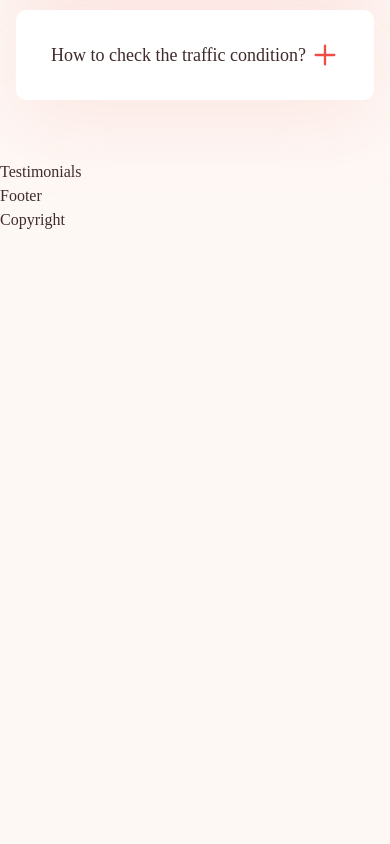
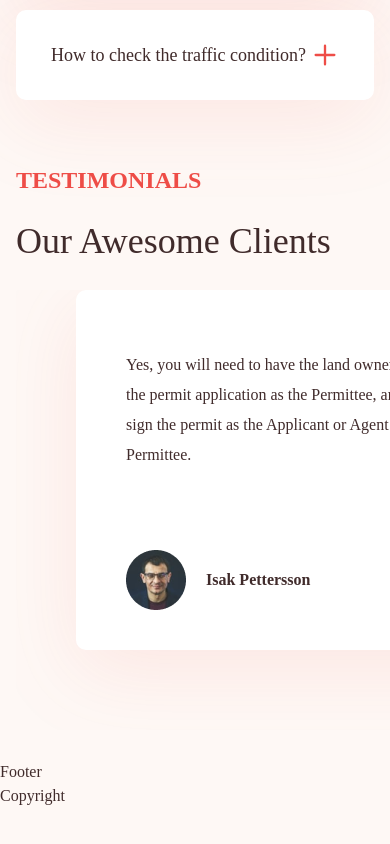
Before and after one commit to mammimia/trafico-website, a Next.js app: page / in a window 390 px wide. Shown: the part 4174-5018 px from the top of the page. Built offline with nearby package versions, Linux system fonts and the light colour scheme.

Commit message:
Testimonials section implemented

```diff
--- a/components/Slider.js
+++ b/components/Slider.js
@@ -1,5 +1,27 @@
-const Slider = () => {
-  return <div>Slider</div>;
+import Image from "next/image";
+import { Swiper, SwiperSlide } from "swiper/react";
+import "swiper/css";
+
+const Slider = ({ clients }) => {
+  return (
+    <Swiper slidesPerView={3} spaceBetween={20} slidesOffsetBefore={60} grabCursor className="testimonialSlider">
+      {clients.map((client, index) => {
+        const { message, image, name } = client;
+
+        return (
+          <SwiperSlide key={index}>
+            <div className="bg-white h-[360px] drop-shadow-primary rounded-[10px] px-[50px] pt-[60px] pb-[40px] flex flex-col justify-between">
+              <p className="font-ling leading-[30px]">{message}</p>
+              <div className="flex items-center gap-x-5">
+                <Image src={image} alt="" width={60} height={60} />
+                <span className="font-semibold">{name}</span>
+              </div>
+            </div>
+          </SwiperSlide>
+        );
+      })}
+    </Swiper>
+  );
 };
 
 export default Slider;
--- a/components/Testimonials.js
+++ b/components/Testimonials.js
@@ -1,5 +1,31 @@
-const Testimonials = () => {
-  return <div>Testimonials</div>;
+import { motion } from "framer-motion";
+import Slider from "../components/Slider";
+import { fadeInUp, staggerTextContainer } from "../variants";
+
+const Testimonials = ({ testimonialData }) => {
+  const { pretitle, title, clients } = testimonialData;
+
+  return (
+    <section className="relative min-h-[600px]">
+      <div className="container mx-auto">
+        <motion.div
+          variants={staggerTextContainer}
+          initial="initial"
+          whileInView="animate"
+          viewport={{ once: false, amount: 0.6 }}
+          className="flex flex-col lg:flex-row"
+        >
+          <motion.div variants={fadeInUp} className="lg:w-[40%]">
+            <h3 className="h3">{pretitle}</h3>
+            <h2 className="h2 mb-6">{title}</h2>
+          </motion.div>
+          <motion.div variants={fadeInUp} className="lg:w-[60%] lg:absolute lg:right-0">
+            <Slider clients={clients} />
+          </motion.div>
+        </motion.div>
+      </div>
+    </section>
+  );
 };
 
 export default Testimonials;
```
